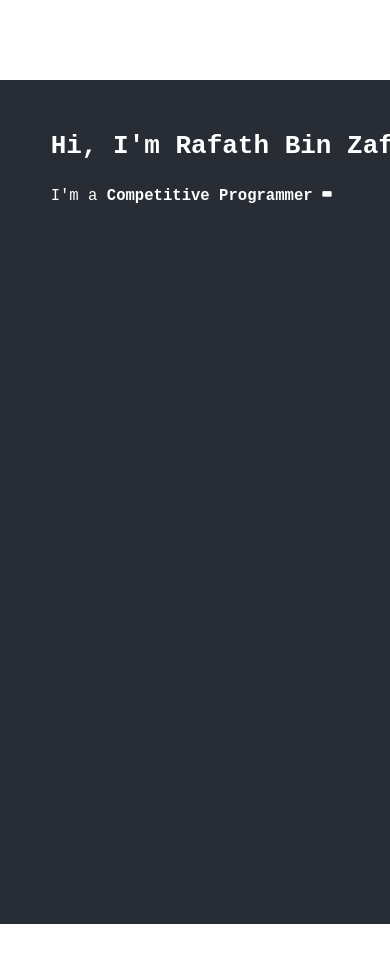
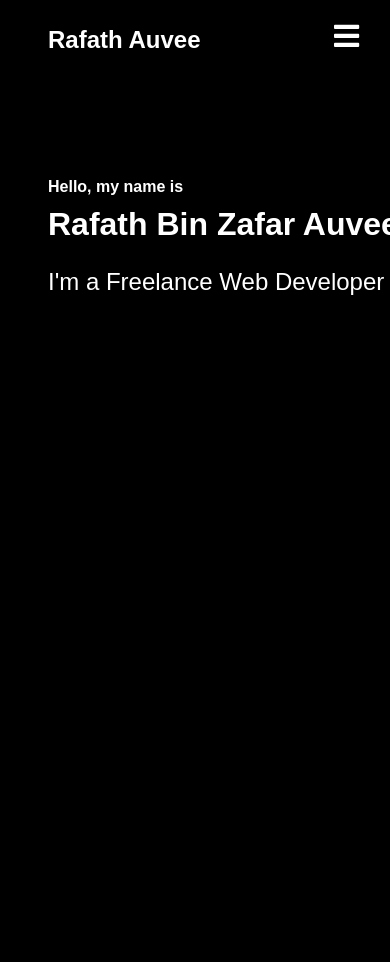
Before and after one commit to Rafath-Auvee/portofolio-site-v-1.0., a React (Create React App) app: page / in a window 390 px wide. Shown: the top 962 px of the page. Before the commit the page ends 924 px from the top, so only its background shows below. Built offline with nearby package versions, Linux system fonts and the light colour scheme.

Commit message:
home section done

```diff
--- a/src/App.css
+++ b/src/App.css
@@ -1,4 +1,5 @@
 *{
+  background-color: black;
   box-sizing: border-box;
   margin: 0;
   padding: 0;
--- a/src/components/MainPage/index.js
+++ b/src/components/MainPage/index.js
@@ -6,31 +6,35 @@ const Main = () => {
   return (
     <div className="App">
       <div className="App-header">
-        <h1>Hi, I'm Rafath Bin Zafar Auvee</h1>
+        <h3>
+          Hello, my name is <br />
+        </h3>
+        <h1>Rafath Bin Zafar Auvee</h1>
         <p>
           I'm a{" "}
           <Typical
             loop={Infinity}
-            wrapper="b"
+            wrapper="a"
             steps={[
               "Freelance Web Developer 💻",
-              1000,
-              "Competitive Programmer ⌨",
-              1000,
+              4000,
+              "Competitive Programmer 🐱‍👤",
+              4000,
               "Open Sourcer 📖",
-              1000,
+              4000,
               "2D Animator 🎭",
-              1000,
-              "Game Developer 🕹",
-              1000,
+              4000,
+              "Game Developer 🎮",
+              4000,
               "Explorer & Traveller 🧳",
-              1000,
+              4000,
               "Kayaker 🛶",
-              1000,
+              4000,
             ]}
           />
         </p>
       </div>
+      <div className="line"></div>
     </div>
   );
 };
--- a/src/components/MainPage/main.css
+++ b/src/components/MainPage/main.css
@@ -1,13 +1,13 @@
-*{
-
+/* *{
     margin: 0;
     padding: 0;
     font-family: monospace;
     box-sizing: border-box;
-}
+} */
 
 .App{
     text-align: center;
+
 }
 
 .App-logo{
@@ -15,10 +15,12 @@
     border-radius: 50%;
     margin-bottom: 50px;
     border: 1vh solid #fff;
+
 }
 
 .App-header{
-    background-color: #282c34 ;
+    /* background-color: #282c34 ; */
+    position: relative;
     min-height: 100vh;
     min-width: 100vh;
     display: flex;
@@ -27,18 +29,65 @@
     justify-content: flex-start;
     font-size: calc(10px+ 2vmin);
     color : white;
-    padding: 6vh;
+    padding: 34vh;
+
+
 }
 
 .App-Link{
     color: aqua
 }
+h3{
+    font-size: 2rem;
+    margin-bottom: 10px;
+}
+h1{
+    margin-bottom: 15px;
+    font-size: 4rem;
+}
 
-h1{
-    margin-bottom: 20px;
-}
 
 p{
     line-height: 2em;
-    font-size: 1.2em;
+    font-size: 3.5em;
+
 }
+
+@media screen and (max-width: 1280px) {
+
+    .App-header{
+        text-align: left;
+        margin-top: 50px;
+        align-items: left;
+        padding: 5rem;
+    }
+    p{
+        font-size: 2rem;
+    }
+    h3{
+        font-size: 1.5rem;
+    }
+    h1{
+        font-size: 2.5rem;
+    }
+  }
+
+
+  @media screen and (max-width: 768px) {
+
+    .App-header{
+        text-align: left;
+        margin-top: 50px;
+        align-items: left;
+        padding: 3rem;
+    }
+    p{
+        font-size: 1.5rem;
+    }
+    h3{
+        font-size: 1rem;
+    }
+    h1{
+        font-size: 2rem;
+    }
+  }
--- a/src/components/Navbar/index.js
+++ b/src/components/Navbar/index.js
@@ -37,8 +37,6 @@ const Navbar = ({ toggle }) => {
             <MobileIcon onClick={toggle}>
               <FaBars />
             </MobileIcon>
-
-            <NavBtn>
             <NavMenu>
               <NavItem>
                 <NavLinks to="/about">About</NavLinks>
@@ -52,8 +50,9 @@ const Navbar = ({ toggle }) => {
               <NavItem>
                 <NavLinks to="/contact">Contact</NavLinks>
               </NavItem>
+            </NavMenu>
+            <NavBtn>
               <NavBtnLink to="/resume">Resume</NavBtnLink>
-              </NavMenu>
             </NavBtn>
           </NavbarContainer>
         </Nav>
```
Also changed, not shown: src/components/about/about.js (added, +7 -0 lines), src/components/about/about.css (added). Lines whose indentation alone changed are shown as unchanged.
